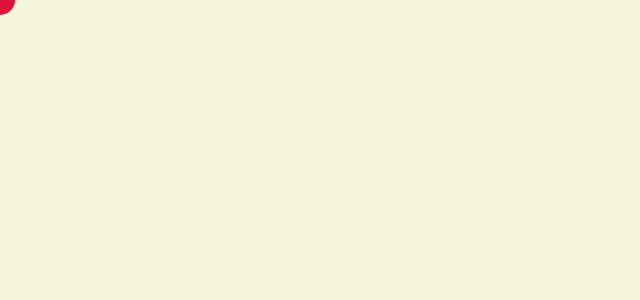
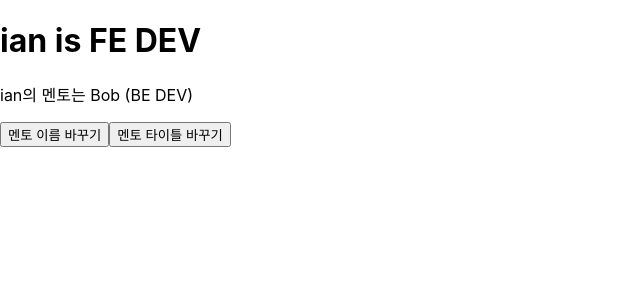
Before and after one commit to sangcheol-LEE/react_basic, a React (Create React App) app: page / in a window 1280 px wide. Shown: the top 300 px of the page, without its empty margins (0-640 px from the left). Built offline with nearby package versions, Linux system fonts and the light colour scheme.

Commit message:
중첩객체 까지 타입 지정

```diff
--- /dev/null
+++ b/src/AppMentor.tsx
@@ -0,0 +1,50 @@
+import React,{useState} from 'react'
+import { Person } from './types/Pointer'
+const AppMentor:React.FC = (props : any) => {
+
+   const [person, setPerson] = useState<Person>({
+      name: "ian",
+      title : "FE DEV",
+      mentor : {
+         name : "Bob",
+         title : "BE DEV"
+      },
+   })
+
+   return (
+      <div>
+         <h1>
+            {person.name} is {person.title}
+         </h1>
+         <p>
+            {person.name}의 멘토는 {person.mentor.name} ({person.mentor.title })
+         </p>
+         <button
+            onClick={() => {
+               const name:string | null = prompt("what is your mentor's name ?");
+               setPerson((person) => ({
+                  ...person,
+                  mentor : {
+                     ...person.mentor,
+                     name,
+                  }
+               }))
+            }}
+         >멘토 이름 바꾸기</button>
+         <button
+            onClick={() => {
+               const title:string | null = prompt("what is your mentor's title ?")
+               setPerson((person) => ({
+                  ...person,
+                  mentor: {
+                     ...person.mentor,
+                     title
+                  }
+               }))
+            }}
+         >멘토 타이틀 바꾸기</button>
+      </div>
+   )
+}
+
+export default AppMentor
--- a/src/AppXY.tsx
+++ b/src/AppXY.tsx
@@ -1,16 +1,35 @@
 import React,{useState} from 'react'
+import { PointerEvent } from 'react';
+import AppMentor from './AppMentor';
 import "./AppXY.css";
-
-const AppXY:React.FC = () => {
-   const [mV, setMv] = useState<number[]>([])
-   document.addEventListener("mousemove", (e) => {
-      setMv([e?.x, e?.y])
+import { Dots } from './types/Pointer';
+const AppXY = () => {
+   // const [mV, setMv] = useState<number[]>([])
+   // const [x, setX] = useState<number>(0);
+   // const [y, setY] = useState<number>(0);
+   const [position, setPosition] = useState<Dots>({
+      x : 0,
+      y : 0
    })
 
-   console.log(mV)
+   console.log(position)
    return (
-      <div className="container">
-         <div className="pointer"></div>
+      <div className="container" onPointerMove={(e  :PointerEvent<HTMLDivElement>):void => {
+         // setX(Math.floor(e.clientX))
+         // setY(Math.floor(e.clientY))
+         // setMv([e.clientX, e.clientY])
+         setPosition({
+            ...position,
+            x : e.clientX,
+            y : e.clientY
+         })
+      }}>
+         <div className="pointer"
+            // style={{transform: `translate(${x}px, ${y}px)`}}
+            style={{transform: `translate(${position.x}px, ${position.y}px)`}}
+         ></div>
+
+         <AppMentor />
       </div>
    )
 }
--- a/src/index.tsx
+++ b/src/index.tsx
@@ -2,13 +2,13 @@ import React from 'react';
 import ReactDOM from 'react-dom/client';
 import './index.css';
 import reportWebVitals from './reportWebVitals';
-import AppXY from './AppXY';
+import AppMentor from './AppMentor';
 const root = ReactDOM.createRoot(
   document.getElementById('root') as HTMLElement
 );
 root.render(
   <React.StrictMode>
-    <AppXY />
+    <AppMentor />
   </React.StrictMode>
 );
 
--- /dev/null
+++ b/src/types/Pointer.ts
@@ -0,0 +1,15 @@
+export interface Dots{
+   x : number;
+   y : number;
+}
+
+interface Mentor {
+   name ?: string | null;
+   title ?: string | null;
+}
+
+export interface Person {
+   name : string ;
+   title : string;
+   mentor : Mentor
+}
```
Also changed, not shown: 1 other file (tests, documents, lock files or other folders).
